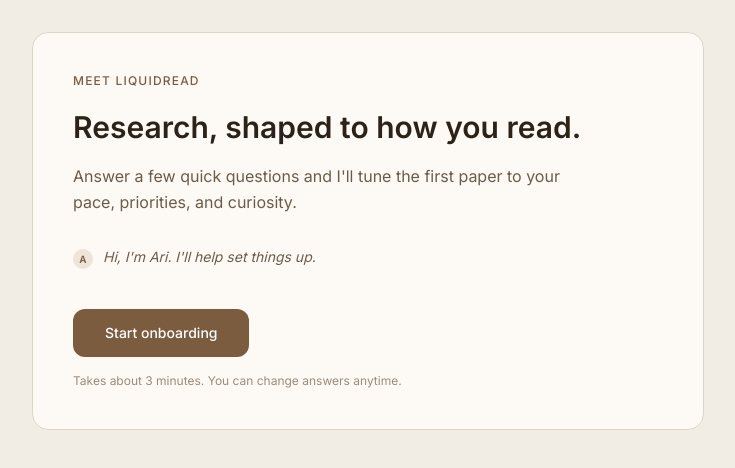
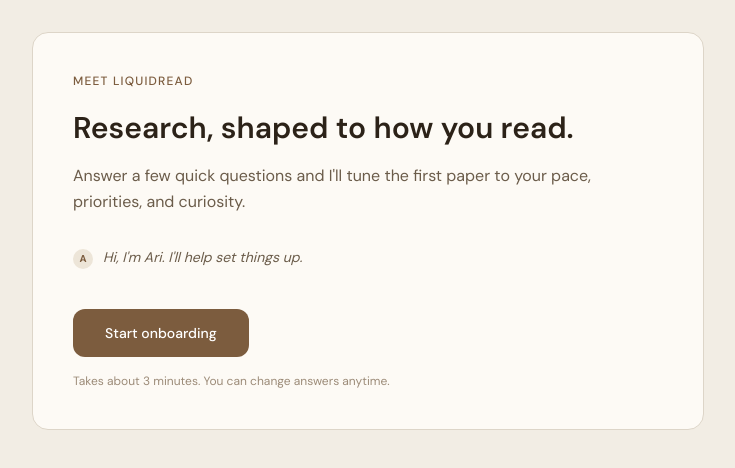
Before and after one commit to Edwin-IITJ/LiquidRead, a Next.js app: page / in a window 1280 px wide. Shown: the top 468 px of the page, without its empty margins (272-1007 px from the left). Built offline with nearby package versions, Linux system fonts and the light colour scheme.

Commit message:
Inter -> DM Sans

```diff
--- a/app/layout.tsx
+++ b/app/layout.tsx
@@ -1,10 +1,10 @@
 import type { Metadata } from "next";
-import { Inter, Lora } from "next/font/google";
+import { DM_Sans, Lora } from "next/font/google";
 import "./globals.css";
 
-const inter = Inter({
+const dmSans = DM_Sans({
   subsets: ["latin"],
-  weight: ["300", "400", "500", "600"],
+  weight: ["300", "400", "500", "600", "700"],
   variable: "--font-sans",
   display: "swap",
 });
@@ -33,7 +33,7 @@
   children: React.ReactNode;
 }) {
   return (
-    <html lang="en" className={`${inter.variable} ${lora.variable}`}>
+    <html lang="en" className={`${dmSans.variable} ${lora.variable}`}>
       <body className="bg-[#F2EDE4] text-[#2C2218] font-sans antialiased">{children}</body>
     </html>
   );
```
